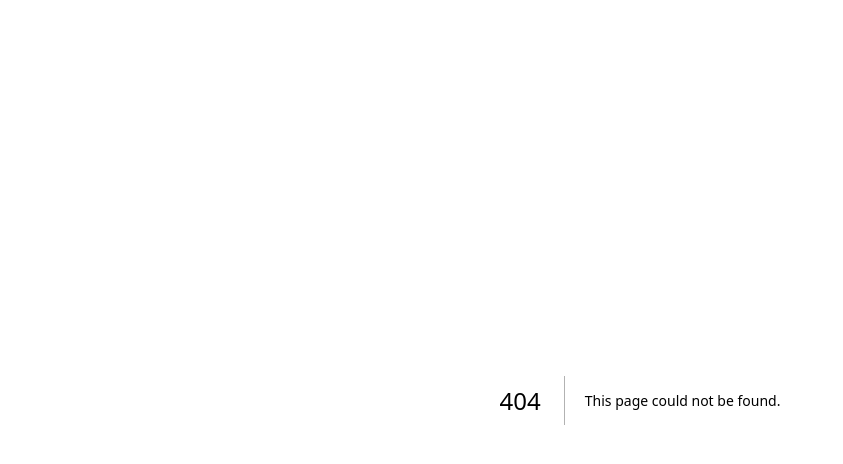
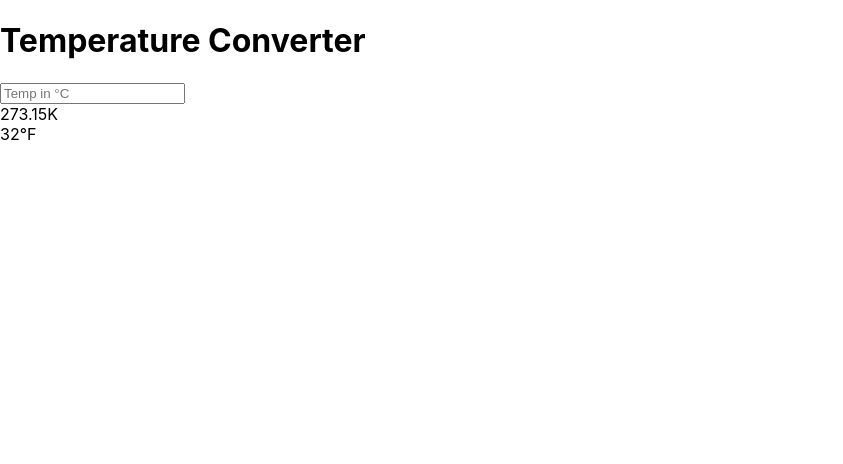
Before and after one commit to Okakakai/step-react-render-props, a Next.js app: page /temp2 in a window 1280 px wide. Before the commit this address had no page. Shown: the top 464 px of the page, without its empty margins (0-843 px from the left). Built offline with nearby package versions, Linux system fonts and the light colour scheme.

Commit message:
add p comp has state owership is weak perfermance

```diff
--- /dev/null
+++ b/pages/temp2.js
@@ -0,0 +1,29 @@
+import React, { useState } from "react";
+
+function Input({ value, handleChange }) {
+    return <input value={value} onChange={e => handleChange(e.target.value)} placeholder="Temp in °C"/>;
+  }
+
+//簡単な解決法
+//小要素で共有する state 情報をただ親に持たせただけ
+//しかし、setvalue , Inputが受け取る値が変わるたびに全てが再レンダリングするため、パフォーマンスが悪くなる
+export default function Temp2() {
+    const [value, setValue] = useState("");
+
+    return (
+        <div className="Home">
+            <h1> Temperature Converter </h1>
+            <Input value={value} handleChange={setValue}/>
+            <Kelvin value={value}/>
+            <Fahrenheit value={value}/>
+        </div>
+    );
+}
+
+function Kelvin({ value = 0 }){
+  return <div className="temp">{value + 273.15}K</div>
+}
+
+function Fahrenheit({ value = 0}){
+  return <div className="temp">{(value * 9) / 5 + 32}°F</div>
+}
```
